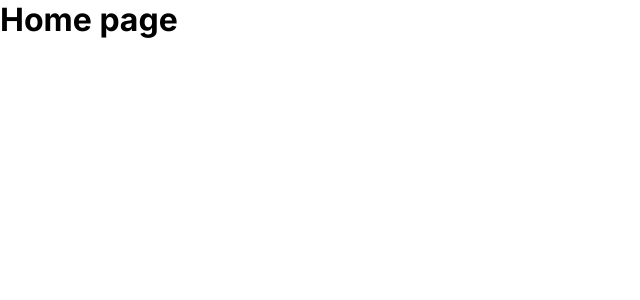
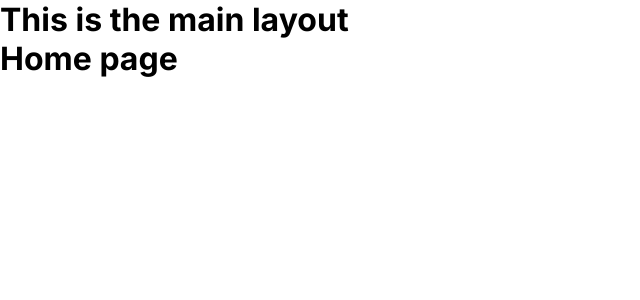
Before and after one commit to fadleyy/projectNext, a Next.js app: page / in a window 1280 px wide. Shown: the top 300 px of the page, without its empty margins (0-640 px from the left). Built offline with nearby package versions, Linux system fonts and the light colour scheme.

Commit message:
testing layouts main :fist:

```diff
--- a/src/app/layout.js
+++ b/src/app/layout.js
@@ -1,17 +1,20 @@
-import { Inter } from 'next/font/google'
-import './globals.css'
+import { Inter } from "next/font/google";
+import "./globals.css";
 
-const inter = Inter({ subsets: ['latin'] })
+const inter = Inter({ subsets: ["latin"] });
 
 export const metadata = {
-  title: 'Create Next App',
-  description: 'Generated by create next app',
-}
+  title: "Create Next App",
+  description: "Generated by create next app",
+};
 
 export default function RootLayout({ children }) {
   return (
     <html lang="en">
-      <body className={inter.className}>{children}</body>
+      <body className={inter.className}>
+        <h1>This is the main layout</h1>
+        {children}
+      </body>
     </html>
-  )
+  );
 }
```
